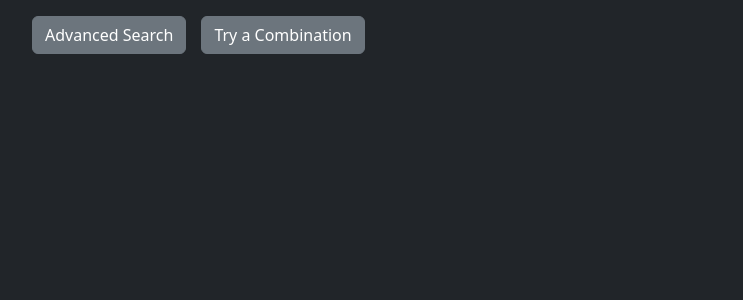
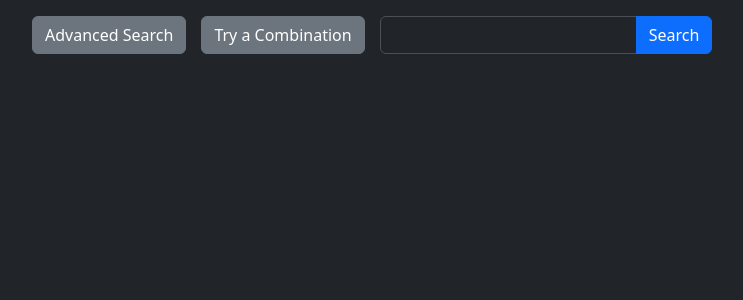
Before and after one commit to PasinduUd/metaphor-based-search-engine, a Flask app: page / in a window 1280 px wide. Shown: the part 56-356 px from the top of the page, without its empty margins (50-793 px from the left). Run offline with Flask 2, Linux system fonts and the light colour scheme.

Commit message:
Add Regular Search

```diff
--- a/API/es_client.py
+++ b/API/es_client.py
@@ -61,3 +61,8 @@
         }
       })
     return self.extract_songs(resp)
+
+  def regular_search(self, req_body):
+    print(req_body)
+    resp = self.es.search(index="sinhala-songs-corpus", body={"query": {"match_all": {}}})
+    return self.extract_songs(resp)
--- a/API/main.py
+++ b/API/main.py
@@ -1,9 +1,8 @@
 from flask import Flask, render_template, request
-
 import es_client
 
+app = Flask(__name__)
 es = es_client.ESClient()
-app = Flask(__name__)
 
 @app.route("/", methods=["GET", "POST"])
 def root():
@@ -13,25 +12,11 @@
             songs = es.advanced_search(request.form.to_dict(flat=True))
         elif "logical_combination_search" in request.form:
             songs = es.get_logical_combinations(request.form.to_dict(flat=True))
+        else:
+            songs = es.regular_search(request.form.to_dict(flat=True))
         print("# Songs : ", len(songs))
         return render_template("advanced_search_engine.html", songs=songs)
     return render_template("advanced_search_engine.html", songs=[])
 
-# @app.route("/", methods=["GET"])
-# def root():
-#     return render_template("advanced_search_engine.html", songs=[])
-
-# @app.route("/logical-combination",  methods=["POST"])
-# def logical_combination():
-#     print(request.form)
-#     # if request.method == 'POST':
-#         # if 'form_1' in request.form:
-#         #     if request.form['nm']:
-#         #         search = request.form['nm']
-#         #         global_search = search
-#         #         print(global_search)
-#     print(es.get_all_songs())
-#     return render_template("advanced_search_engine.html", songs=es.get_all_songs())
-
 if __name__ == "__main__":
     app.run(debug=True)
--- a/API/templates/advanced_search_engine.html
+++ b/API/templates/advanced_search_engine.html
@@ -30,6 +30,14 @@
                         Try a Combination
                     </button>
                 </p>
+            </div>
+            <div>
+                <form action="http://localhost:5000/" method="post">
+                    <div class="input-group">
+                        <input type="text" class="form-control" name="search">
+                        <button class="btn btn-primary" type="submit" id="search" name="search">Search</button>
+                    </div>
+                </form>
             </div>
         </div>
 
```
